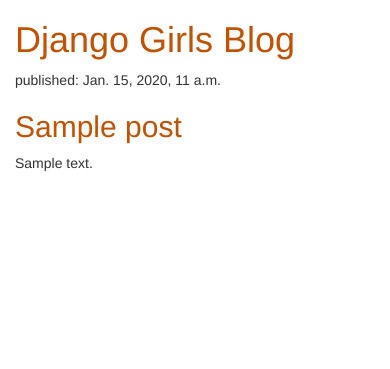
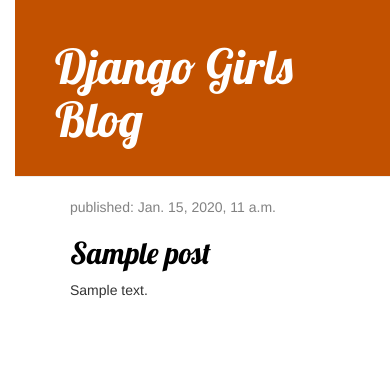
Before and after one commit to johnsonmuna/my-first-blog, a Django app: template blog/templates/blog/post_list.html in a window 390 px wide. Shown: the top 369 px of the page. Run offline with Django 3.2, Linux system fonts and the light colour scheme; the template is opened without the code that fills it: values that come from a table or form of the project are taken from there, others are empty; tables that the repository leaves empty hold one stand-in row (values such as "Sample post"); some libraries are stand-ins or nearby versions.

Commit message:
added major css style.

```diff
--- a/blog/static/css/blog.css
+++ b/blog/static/css/blog.css
@@ -1,6 +1,53 @@
 h1 a, h2 a {
     color: #C25100;
+    font-family: 'Lobster', cursive;
 }
 body {
     padding-left: 15px;
 }
+.page-header {
+    background-color: #C25100;
+    margin-top: 0;
+    padding: 20px 20px 20px 40px;
+}
+
+.page-header h1, .page-header h1 a, .page-header h1 a:visited, .page-header h1 a:active {
+    color: #ffffff;
+    font-size: 36pt;
+    text-decoration: none;
+}
+
+.content {
+    margin-left: 40px;
+}
+
+h1, h2, h3, h4 {
+    font-family: 'Lobster', cursive;
+}
+
+.date {
+    color: #828282;
+}
+
+.save {
+    float: right;
+}
+
+.post-form textarea, .post-form input {
+    width: 100%;
+}
+
+.top-menu, .top-menu:hover, .top-menu:visited {
+    color: #ffffff;
+    float: right;
+    font-size: 26pt;
+    margin-right: 20px;
+}
+
+.post {
+    margin-bottom: 70px;
+}
+
+.post h2 a, .post h2 a:visited {
+    color: #000000;
+}
--- a/blog/templates/blog/post_list.html
+++ b/blog/templates/blog/post_list.html
@@ -4,20 +4,29 @@
         <title>Django Girls blog</title>
         <link rel="stylesheet" href="//maxcdn.bootstrapcdn.com/bootstrap/3.2.0/css/bootstrap.min.css">
         <link rel="stylesheet" href="//maxcdn.bootstrapcdn.com/bootstrap/3.2.0/css/bootstrap-theme.min.css">
+        <link href="https://fonts.googleapis.com/css?family=Lobster&display=swap" rel="stylesheet">
         <link rel="stylesheet" href="{% static 'css/blog.css' %}">
     </head>
 
     <body>
-        <div>
+        <div class="page-header">
             <h1><a href="/">Django Girls Blog</a></h1>
         </div>
 
-        {% for post in posts %}
-            <div>
-                <p>published: {{ post.published_date }}</p>
-                <h2><a href="">{{ post.title }}</a></h2>
-                <p>{{ post.text|linebreaksbr }}</p>
+        <div class="content container">
+            <div class="row">
+                <div class="col-md-8">
+                    {% for post in posts %}
+                        <div class="post">
+                            <div class="date">
+                                <p>published: {{ post.published_date }}</p>
+                            </div>
+                            <h2><a href="">{{ post.title }}</a></h2>
+                            <p>{{ post.text|linebreaksbr }}</p>
+                        </div>
+                    {% endfor %}
+                </div>
             </div>
-        {% endfor %}
+        </div>
     </body>
 </html>
--- a/mysite/settings.py
+++ b/mysite/settings.py
@@ -119,4 +119,4 @@
 # https://docs.djangoproject.com/en/2.2/howto/static-files/
 
 STATIC_URL = '/static/'
-STATIC_ROOT = os.path.join(BASE_DIR, 'static')
+STATIC_ROOT = os.path.join(BASE_DIR, '/blog/static')
```
